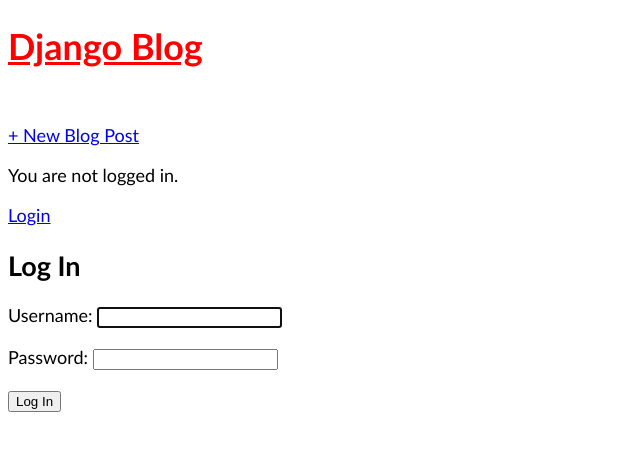
After one commit to benjamin2310/My-Django-Journey-With-Projects, a Django app: page /accounts/login/ in a window 1280 px wide. The commit adds this page. Shown: the top 451 px of the page, without its empty margins (0-640 px from the left). Run offline with Django 5.2, Linux system fonts and the light colour scheme.

Commit message:
added user accounts

```diff
--- a/Chapter5-BlogApp/blog/urls.py
+++ b/Chapter5-BlogApp/blog/urls.py
@@ -1,4 +1,5 @@
 from django.urls import path
+
 
 from .views import (
     BlogListView,
--- a/Chapter5-BlogApp/django_project/settings.py
+++ b/Chapter5-BlogApp/django_project/settings.py
@@ -113,3 +113,6 @@
 # https://docs.djangoproject.com/en/5.1/ref/settings/#default-auto-field
 
 DEFAULT_AUTO_FIELD = 'django.db.models.BigAutoField'
+
+LOGIN_REDIRECT_URL = "home"
+LOGOUT_REDIRECT_URL = "home"
--- a/Chapter5-BlogApp/django_project/urls.py
+++ b/Chapter5-BlogApp/django_project/urls.py
@@ -19,5 +19,6 @@
 
 urlpatterns = [
     path('admin/', admin.site.urls),
+    path("accounts/", include("django.contrib.auth.urls")),
     path("", include("blog.urls")),
 ]
--- a/Chapter5-BlogApp/templates/layout/base.html
+++ b/Chapter5-BlogApp/templates/layout/base.html
@@ -18,6 +18,13 @@
             <a href="{% url 'post_new' %}">+ New Blog Post</a>
         </div>
     </header>
+    {% if user.is_authenticated %}
+    <p>Hi {{ user.username }}!</p>
+    <p><a href="{% url 'logout' %}">Log out</a></p>
+    {% else %}
+    <p>You are not logged in.</p>
+    <a href="{% url 'login' %}">Login</a>
+    {% endif %}
     {% block content %}
     {% endblock content %}
  </div>
--- /dev/null
+++ b/Chapter5-BlogApp/templates/registration/login.html
@@ -0,0 +1,9 @@
+{% extends "layout/base.html" %}
+
+{% block content %}
+<h2>Log In</h2>
+<form method="post">{% csrf_token %}
+{{ form.as_p }}
+<button type="submit">Log In</button>
+</form>
+{% endblock content %}
```
Also changed, not shown: Chapter5-BlogApp/db.sqlite3.
